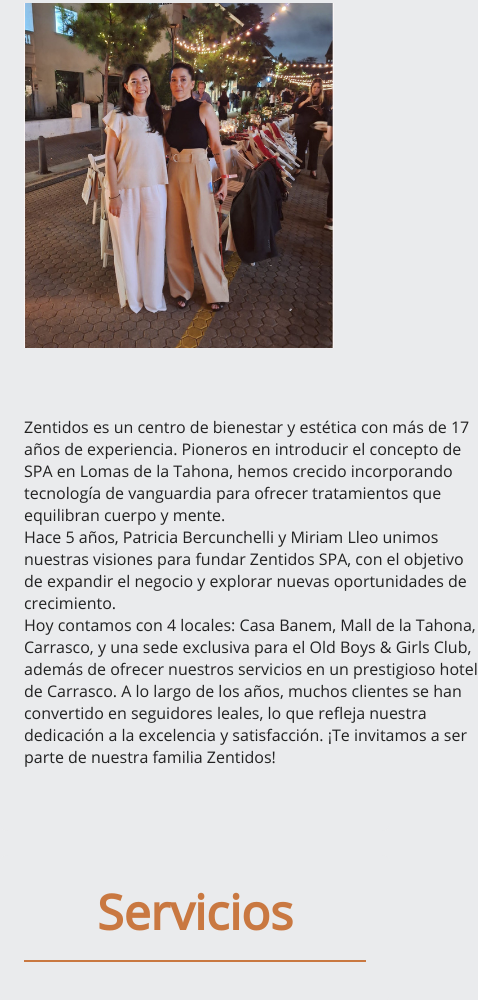
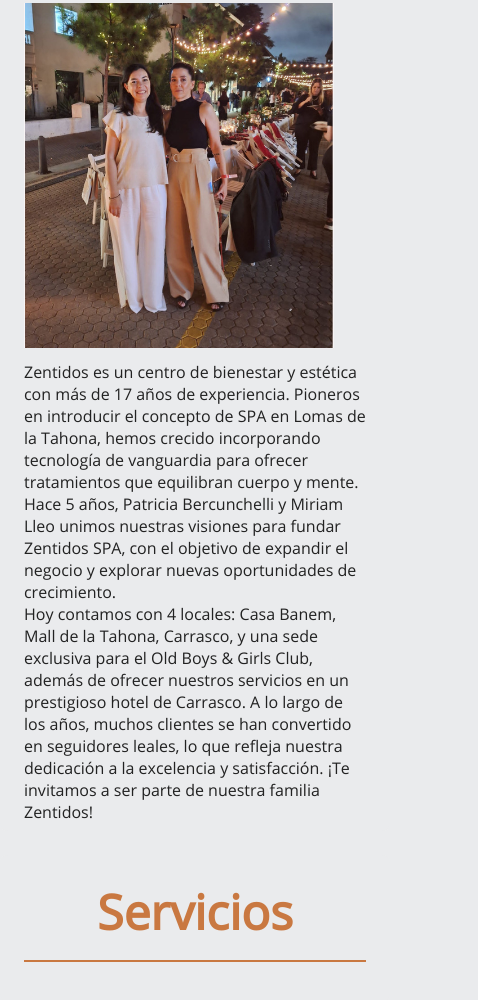
Before and after one commit to bercun/zentidos_deploy, a plain HTML site: page index.html in a window 390 px wide. Shown: the part 1091-2091 px from the top of the page, 478 px wide, since content can reach past the window. Drawn offline with Linux system fonts and the light colour scheme.

Commit message:
Servicios fix textos nosotrras

```diff
--- a/css/styles.css
+++ b/css/styles.css
@@ -381,6 +381,16 @@ header {
     width: 100%;
   }
 
+  .nostras_texto {
+  display: flex;
+  width: 28.375rem;
+  height: 26.875rem;
+  min-width: 0.0625rem;
+  max-width: 100%;
+  flex-direction: column;
+  justify-content: center;
+
+
 
 
 }
```
